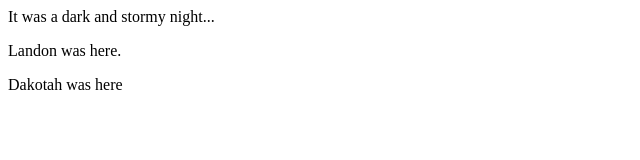
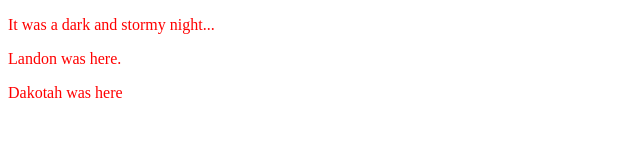
Before and after one commit to dakotahclark/fireside-story, a plain HTML site: page index.html in a window 1280 px wide. Shown: the whole page, without its empty margins (0-640 px from the left). Drawn offline with Linux system fonts and the light colour scheme.

Commit message:
Added external css file and linked it in the header in test.html

```diff
--- /dev/null
+++ b/css/style.css
@@ -0,0 +1,3 @@
+* {
+    color: red;
+}
--- a/index.html
+++ b/index.html
@@ -1,7 +1,11 @@
+<!DOCTYPE html>
 <html>
-    <body>
-      <p>It was a dark and stormy night...</p>
-      <p>Landon was here.</p>
-      <p>Dakotah was here</p>
-    </body>
+  <head>
+    <link rel="stylesheet" type="text/css" href="css/style.css">
+  </head>
+  <body>
+    <p>It was a dark and stormy night...</p>
+    <p>Landon was here.</p>
+    <p>Dakotah was here</p>
+  </body>
   </html>
```
